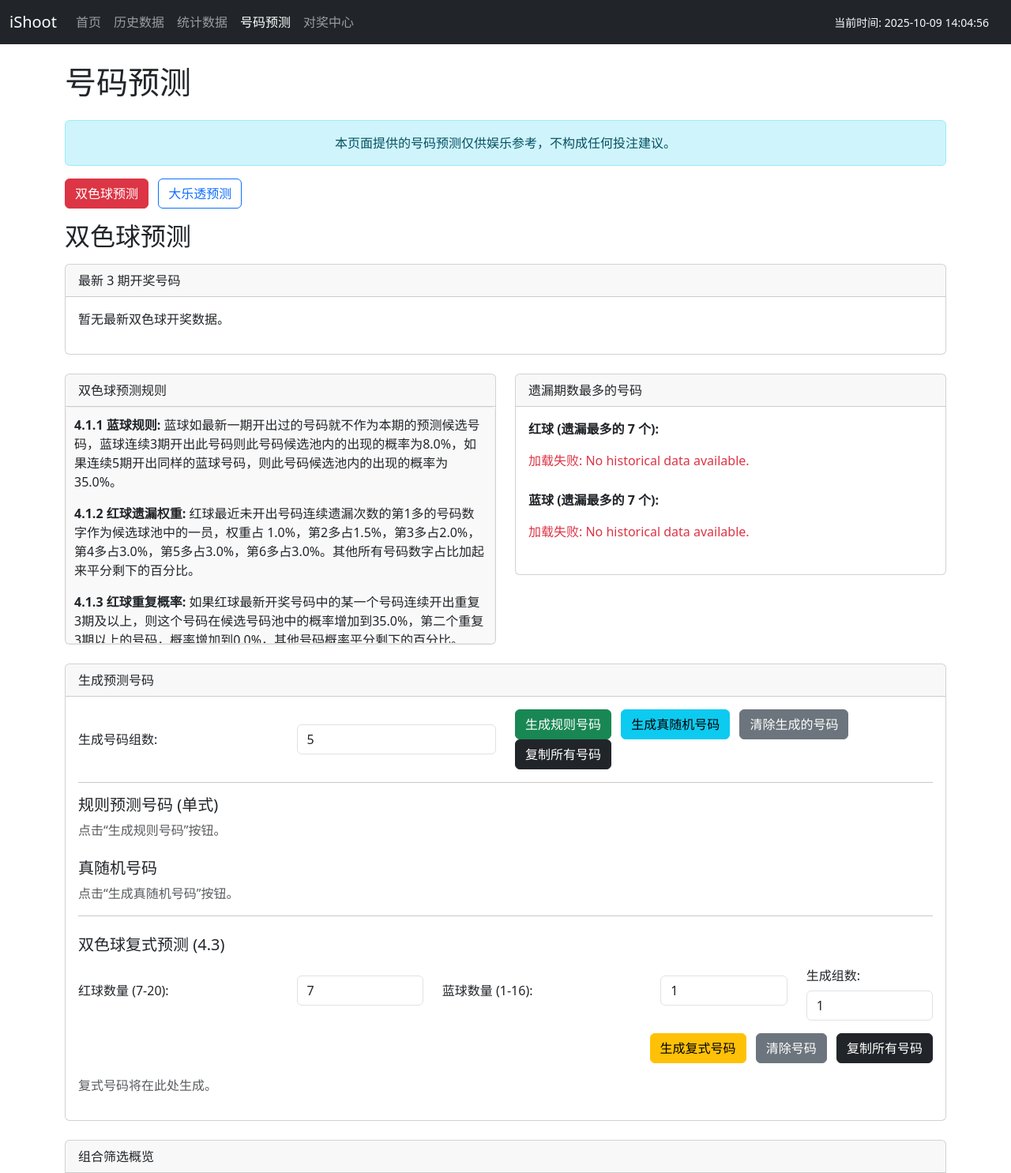
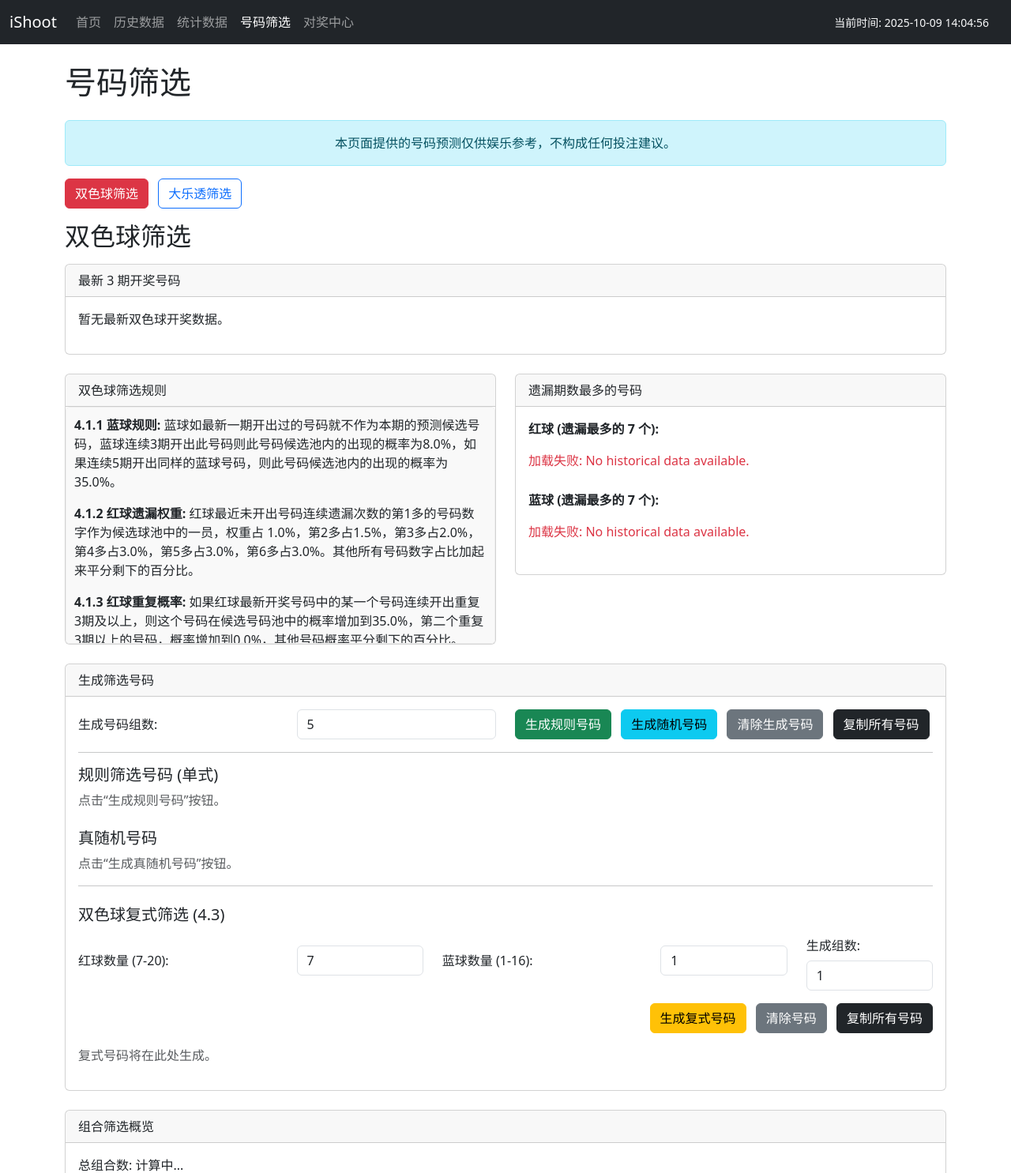
Before and after one commit to anddyshen/iShoot8, a Flask app: page /prediction in a window 1280 px wide. Shown: the top 1485 px of the page at 79% size. Run offline with Flask 3, Linux system fonts and the light colour scheme; data that the repository does not hold is empty.

Commit message:
样式文字小修改

```diff
--- a/templates/base.html
+++ b/templates/base.html
@@ -30,7 +30,7 @@
                         <a class="nav-link {% if request.endpoint == 'routes.statistics' %}active{% endif %}" href="{{ url_for('routes.statistics') }}">统计数据</a> {# <-- 新增统计数据链接 #}
                     </li>
                     <li class="nav-item">
-                        <a class="nav-link {% if request.endpoint == 'routes.prediction' %}active{% endif %}" href="{{ url_for('routes.prediction') }}">号码预测</a>
+                        <a class="nav-link {% if request.endpoint == 'routes.prediction' %}active{% endif %}" href="{{ url_for('routes.prediction') }}">号码筛选</a>
                     </li>
                     <li class="nav-item">
                         <a class="nav-link {% if request.endpoint == 'routes.prize_check' %}active{% endif %}" href="{{ url_for('routes.prize_check') }}">对奖中心</a>
--- a/templates/prediction.html
+++ b/templates/prediction.html
@@ -3,7 +3,7 @@
 {% extends "base.html" %}
 {% from "components/lottery_balls.html" import display_balls %}
 
-{% block title %}号码预测{% endblock %}
+{% block title %}号码筛选{% endblock %}
 
 {% block head %}
 <style>
@@ -86,19 +86,19 @@
 {% endblock %}
 
 {% block content %}
-<h1 class="mb-4">号码预测</h1>
+<h1 class="mb-4">号码筛选</h1>
 
 <div class="alert alert-info text-center" role="alert">
     本页面提供的号码预测仅供娱乐参考，不构成任何投注建议。
 </div>
 
 <div class="mb-3 lottery-section-tabs">
-    <a href="#" class="btn btn-danger active me-2" id="ssq_prediction_tab">双色球预测</a>
-    <a href="#" class="btn btn-primary" id="dlt_prediction_tab">大乐透预测</a>
+    <a href="#" class="btn btn-danger active me-2" id="ssq_prediction_tab">双色球筛选</a>
+    <a href="#" class="btn btn-primary" id="dlt_prediction_tab">大乐透筛选</a>
 </div>
 
 <div id="ssq_prediction_section" class="lottery-section">
-    <h2 class="mb-3">双色球预测</h2>
+<h2 class="mb-3">双色球筛选</h2>
 
     <!-- 最新开奖号码 -->
     <div class="card mb-4">
@@ -124,7 +124,7 @@
         <div class="col-md-6">
             <!-- 预测规则文字 -->
             <div class="card mb-4">
-                <div class="card-header">双色球预测规则</div>
+<div class="card-header">双色球筛选规则</div>
                 <div class="card-body rule-list">
                     <p><strong>4.1.1 蓝球规则:</strong> 蓝球如最新一期开出过的号码就不作为本期的预测候选号码，蓝球连续3期开出此号码则此号码候选池内的出现的概率为{{ settings.ssq_blue_consecutive_3_prob * 100 }}%，如果连续5期开出同样的蓝球号码，则此号码候选池内的出现的概率为{{ settings.ssq_blue_consecutive_5_prob * 100 }}%。</p>
                     <p><strong>4.1.2 红球遗漏权重:</strong> 红球最近未开出号码连续遗漏次数的第1多的号码数字作为候选球池中的一员，权重占 {{ settings.ssq_red_omit_1_weight * 100 }}%，第2多占{{ settings.ssq_red_omit_2_weight * 100 }}%，第3多占{{ settings.ssq_red_omit_3_weight * 100 }}%，第4多占{{ settings.ssq_red_omit_4_weight * 100 }}%，第5多占{{ settings.ssq_red_omit_5_weight * 100 }}%，第6多占{{ settings.ssq_red_omit_6_weight * 100 }}%。其他所有号码数字占比加起来平分剩下的百分比。</p>
@@ -157,7 +157,7 @@
 
     <!-- 生成号码区域 -->
     <div class="card mb-4">
-        <div class="card-header">生成预测号码</div>
+<div class="card-header">生成筛选号码</div>
         <div class="card-body">
             <div class="mb-3 row align-items-center">
                 <label for="ssq_num_generate" class="col-sm-3 col-form-label">生成号码组数:</label>
@@ -166,18 +166,18 @@
                 </div>
                 <div class="col-sm-6">
                     <button class="btn btn-success me-2" id="generate_ssq_prediction">生成规则号码</button>
-                    <button class="btn btn-info me-2" id="generate_ssq_random">生成真随机号码</button>
-                    <button class="btn btn-secondary me-2" id="clear_ssq_generated_numbers">清除生成的号码</button>
+                    <button class="btn btn-info me-2" id="generate_ssq_random">生成随机号码</button>
+                    <button class="btn btn-secondary me-2" id="clear_ssq_generated_numbers">清除生成号码</button>
                     <button class="btn btn-dark" id="copy_all_ssq_numbers">复制所有号码</button> <!-- 新增总按钮 -->
                 </div>
             </div>
 
             <hr>
 
-            <h5>规则预测号码 (单式)</h5> <!-- 标题修改 -->
+<h5>规则筛选号码 (单式)</h5> <!-- 标题修改 -->
             <div id="ssq_predicted_numbers_output">
                 <!-- 预测号码将在此处动态生成 -->
-                <p class="text-muted">点击“生成规则号码”按钮。</p>
+<p class="text-muted">点击“生成规则号码”按钮。</p>
             </div>
 
             <h5 class="mt-4">真随机号码</h5>
@@ -189,7 +189,7 @@
             <hr>
 
             <!-- 复式预测功能 (4.3) -->
-            <h5 class="mt-4">双色球复式预测 (4.3)</h5>
+<h5 class="mt-4">双色球复式筛选 (4.3)</h5>
             <div class="mb-3 row align-items-center">
                 <label for="ssq_complex_red_count" class="col-sm-3 col-form-label">红球数量 (7-20):</label>
                 <div class="col-sm-2">
@@ -232,7 +232,7 @@
 </div>
 
 <div id="dlt_prediction_section" class="lottery-section" style="display: none;">
-    <h2 class="mb-3">大乐透预测</h2>
+<h2 class="mb-3">大乐透筛选</h2>
 
     <!-- 最新开奖号码 -->
     <div class="card mb-4">
@@ -258,7 +258,7 @@
         <div class="col-md-6">
             <!-- 预测规则文字 -->
             <div class="card mb-4">
-                <div class="card-header">大乐透预测规则</div>
+<div class="card-header">大乐透筛选规则</div>
                 <div class="card-body rule-list">
                     <p><strong>4.2.1 蓝球规则:</strong> 如果与最新一期的蓝球重复，则重复的每个号码数字在候选池中的出现概率不超过{{ settings.dlt_blue_repeat_prob * 100 }}%。如果任何一个蓝球号码连续5期开出，则此号码候选池内的出现的概率为{{ settings.dlt_blue_consecutive_5_prob * 100 }}%。</p>
                     <p><strong>4.2.2 红球遗漏优先权重:</strong> 在整个红球号码池中，红球未开出的连续遗漏次数的第[1]多的号码数字作为候选球池中的一员，权重占 [1%] ，连续遗漏数字第[2]的号码多占[1.5]% ，连续遗漏第[3]多的占 [2%]，连续遗漏第[4]多的占 [3%]，连续遗漏第[5]多的占 [3%]，其他所有号码数字占比加起来平分剩下的百分比 。因为大乐透红球中奖信息为5+2所以只统计前5多的号码，如果有重复造成大于5则把多出的当第6或第7个数字进行计算，以此类推。比如红球连续遗漏期数最多的前6个号码，权重分别为1%、1.5%、2%、3%、3%、3%（总计13.5%），剩余86.5%平分给33-6=27个球（每球≈3.2%）。</p>
@@ -291,7 +291,7 @@
 
     <!-- 生成号码区域 -->
     <div class="card mb-4">
-        <div class="card-header">生成预测号码</div>
+<div class="card-header">生成筛选号码</div>
         <div class="card-body">
             <div class="mb-3 row align-items-center">
                 <label for="dlt_num_generate" class="col-sm-3 col-form-label">生成号码组数:</label>
@@ -300,18 +300,18 @@
                 </div>
                 <div class="col-sm-6">
                     <button class="btn btn-success me-2" id="generate_dlt_prediction">生成规则号码</button>
-                    <button class="btn btn-info me-2" id="generate_dlt_random">生成真随机号码</button>
-                    <button class="btn btn-secondary me-2" id="clear_dlt_generated_numbers">清除生成的号码</button>
+                    <button class="btn btn-info me-2" id="generate_dlt_random">生成随机号码</button>
+                    <button class="btn btn-secondary me-2" id="clear_dlt_generated_numbers">清除生成号码</button>
                     <button class="btn btn-dark" id="copy_all_dlt_numbers">复制所有号码</button> <!-- 新增总按钮 -->
                 </div>
             </div>
 
             <hr>
 
-            <h5>规则预测号码 (单式)</h5> <!-- 标题修改 -->
+<h5>规则筛选号码 (单式)</h5> <!-- 标题修改 -->
             <div id="dlt_predicted_numbers_output">
                 <!-- 预测号码将在此处动态生成 -->
-                <p class="text-muted">点击“生成规则号码”按钮。</p>
+<p class="text-muted">点击“生成规则号码”按钮。</p>
             </div>
 
             <h5 class="mt-4">真随机号码</h5>
@@ -323,7 +323,7 @@
             <hr>
 
             <!-- 复式预测功能 (4.3) -->
-            <h5 class="mt-4">大乐透复式预测 (4.3)</h5>
+<h5 class="mt-4">大乐透复式筛选 (4.3)</h5>
             <div class="mb-3 row align-items-center">
                 <label for="dlt_complex_red_count" class="col-sm-3 col-form-label">红球数量 (6-20):</label>
                 <div class="col-sm-2">
```
